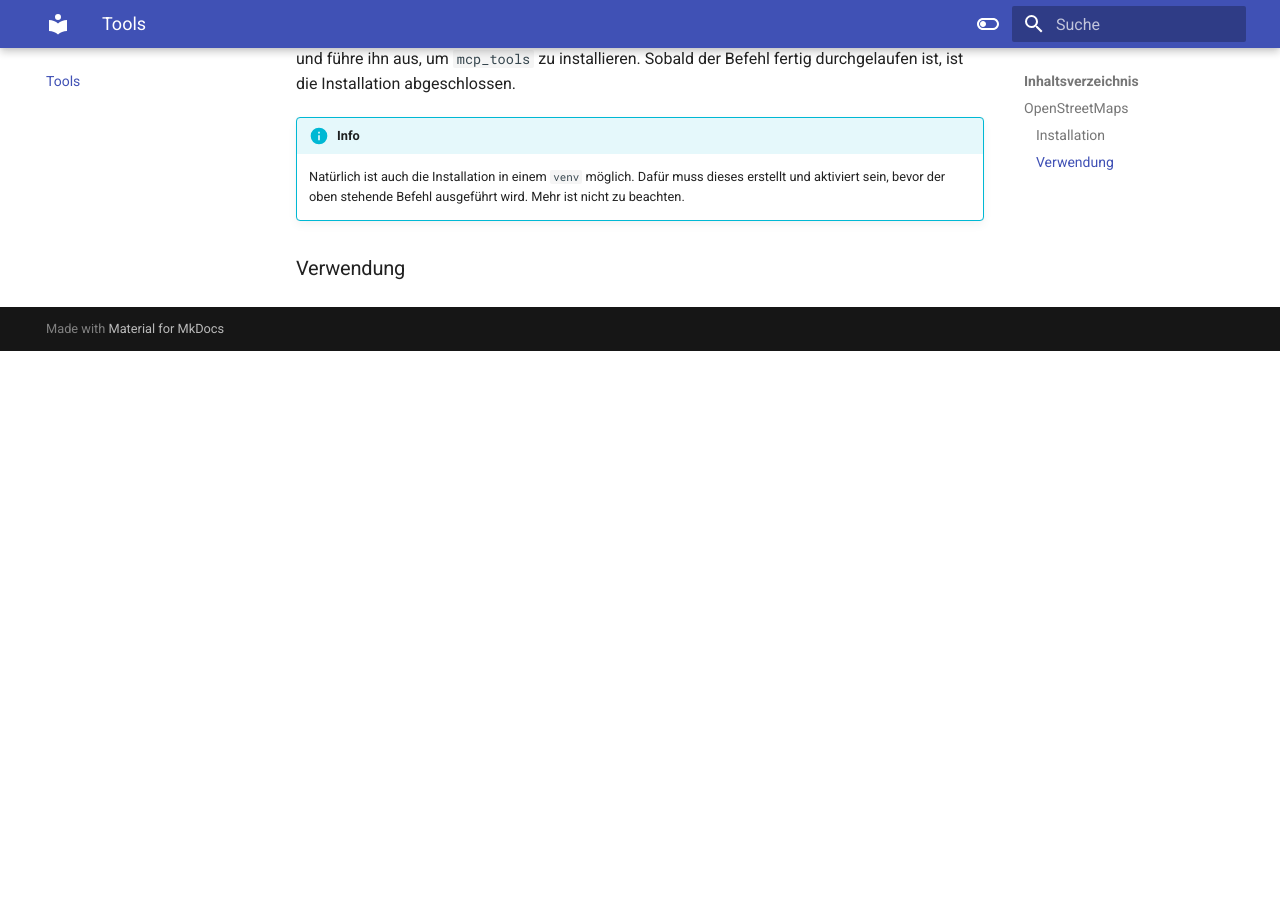
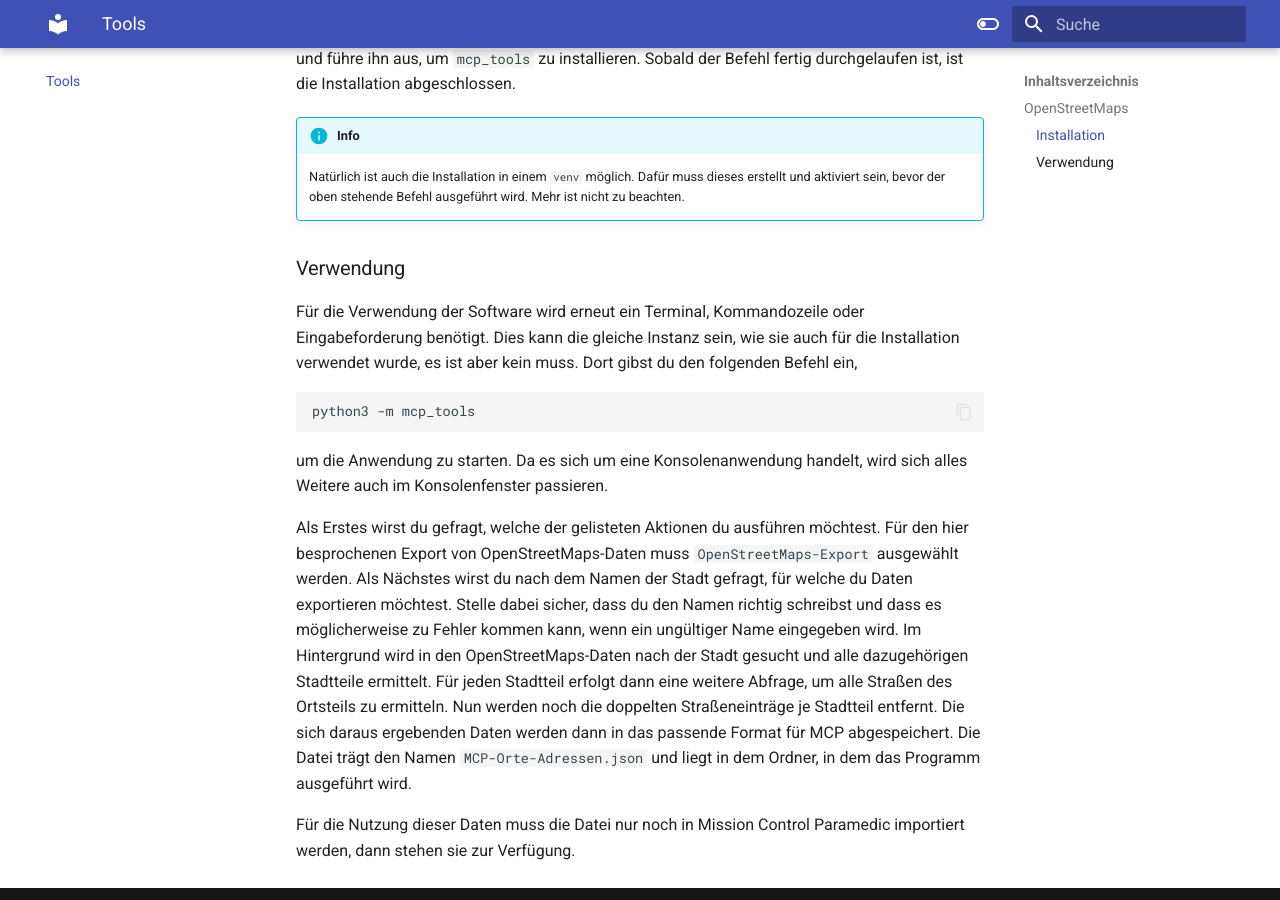
Before and after one commit to AlexanderKaschta/mcp_docs, an MkDocs documentation site: the page built from docs/tools.md, in a window 1280 px wide and 900 px high, scrolled down 1503 px. Built offline with MkDocs 1.6.1 and Material for MkDocs 9.7.7, drawn with Linux system fonts in a browser that asks for light colours; before the commit the page ends 1854 px from its top, so only the background shows below that.

Commit message:
UPD: Finish current mcp_tools state

````diff
--- a/docs/tools.md
+++ b/docs/tools.md
@@ -62,3 +62,26 @@
     der oben stehende Befehl ausgeführt wird. Mehr ist nicht zu beachten.
 
 ### Verwendung
+
+Für die Verwendung der Software wird erneut ein Terminal, Kommandozeile oder Eingabeforderung benötigt. Dies kann die
+gleiche Instanz sein, wie sie auch für die Installation verwendet wurde, es ist aber kein muss. Dort gibst du den
+folgenden Befehl ein,
+
+```shell
+python3 -m mcp_tools
+```
+
+um die Anwendung zu starten. Da es sich um eine Konsolenanwendung handelt, wird sich alles Weitere auch im
+Konsolenfenster passieren.
+
+Als Erstes wirst du gefragt, welche der gelisteten Aktionen du ausführen möchtest. Für den hier besprochenen Export von
+OpenStreetMaps-Daten muss `OpenStreetMaps-Export` ausgewählt werden. Als Nächstes wirst du nach dem Namen der Stadt
+gefragt, für welche du Daten exportieren möchtest. Stelle dabei sicher, dass du den Namen richtig schreibst und dass es
+möglicherweise zu Fehler kommen kann, wenn ein ungültiger Name eingegeben wird. Im Hintergrund wird in den
+OpenStreetMaps-Daten nach der Stadt gesucht und alle dazugehörigen Stadtteile ermittelt. Für jeden Stadtteil erfolgt
+dann eine weitere Abfrage, um alle Straßen des Ortsteils zu ermitteln. Nun werden noch die doppelten Straßeneinträge je
+Stadtteil entfernt. Die sich daraus ergebenden Daten werden dann in das passende Format für MCP abgespeichert. Die Datei
+trägt den Namen `MCP-Orte-Adressen.json` und liegt in dem Ordner, in dem das Programm ausgeführt wird.
+
+Für die Nutzung dieser Daten muss die Datei nur noch in Mission Control Paramedic importiert werden, dann stehen sie zur
+Verfügung.
````
